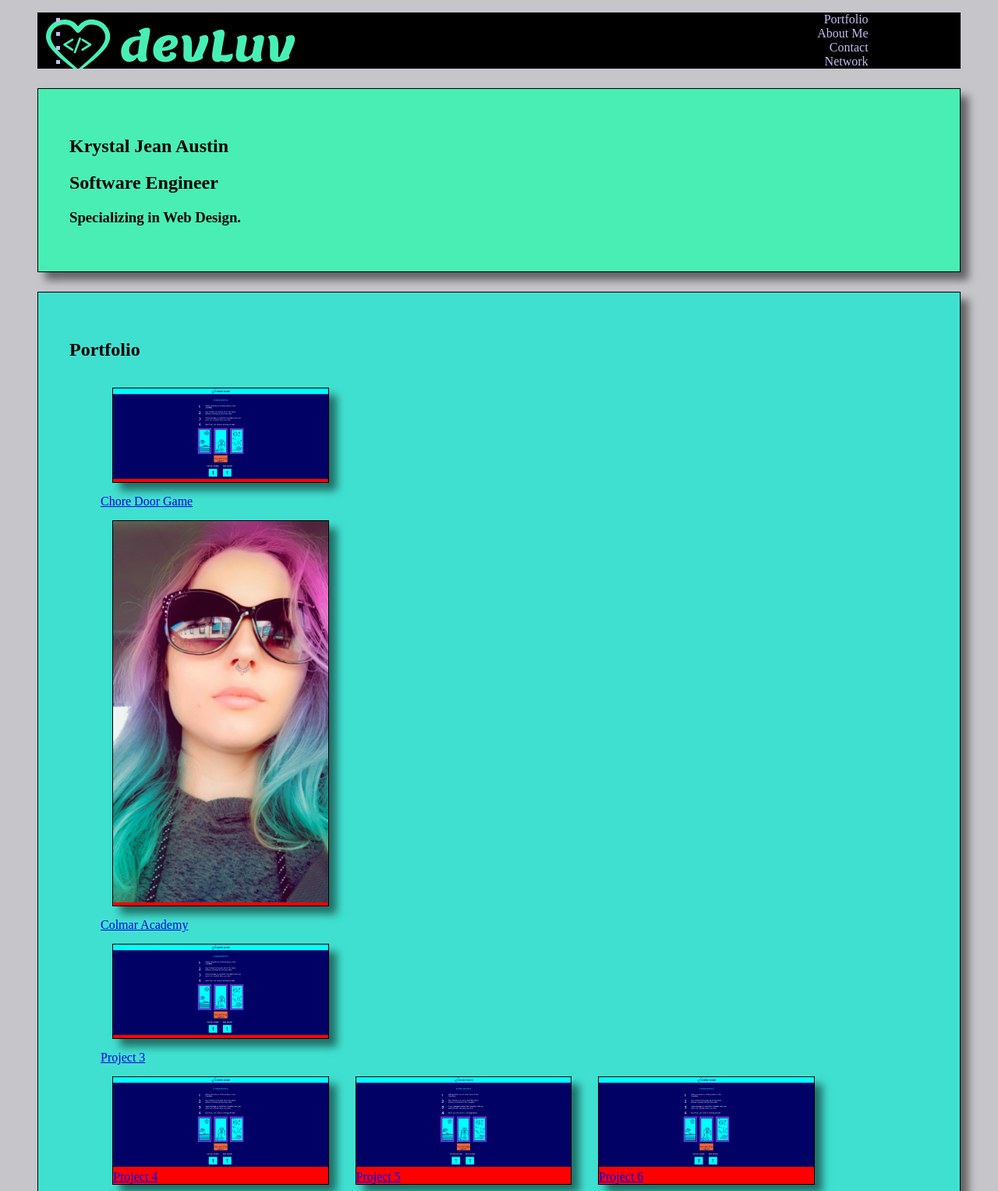
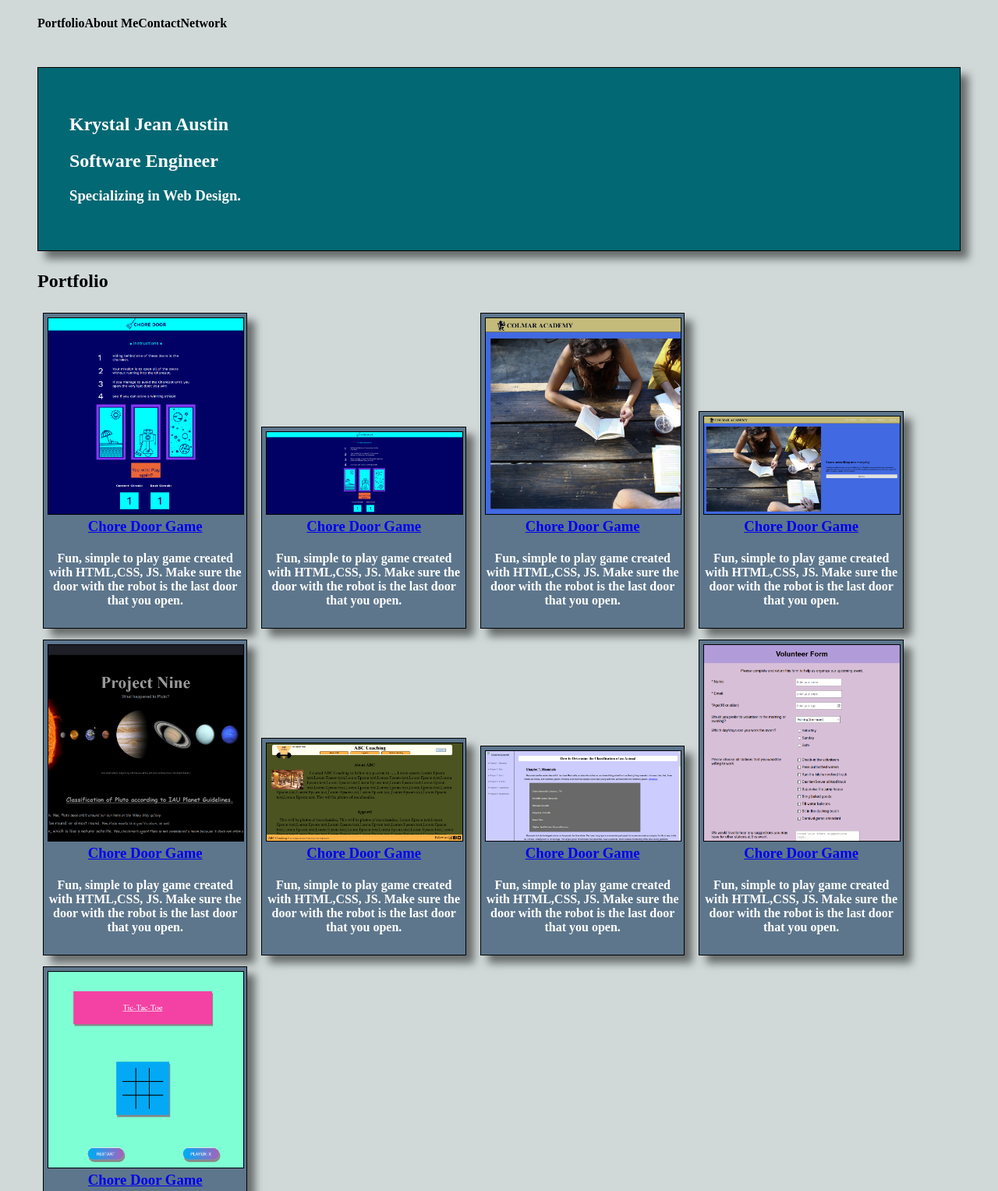
Before and after one commit to KrystalJean/KrystalJean.github.io, a plain HTML site: page index.html in a window 1280 px wide. Shown: the top 1527 px of the page at 78% size. Drawn offline with Linux system fonts and the light colour scheme.

Commit message:
ssh go around fix

```diff
--- a/index.html
+++ b/index.html
@@ -9,80 +9,124 @@
 
 </head>
 <body>
-    <header>
-        <nav>
-            <ul>
-                <li>Portfolio</li>
-                <li>About Me</li>
-                <li>Contact</li>
-                <li>Network</li>
-            </ul>
+
+    <!-- Navigation Bar -->
+
+    <nav id="navbar">
+        <h4>Portfolio</h4>
+        <h4>About Me</h4>
+        <h4>Contact</h4>
+        <h4>Network</h4>
     </nav>
-    </header>
 
-    <!--Beginning of the Hero Banner section-->
+    <!--Hero Banner-->
+
     <section id="hero">
         <h1>Krystal Jean Austin</h1>
         <h2>Software Engineer</h2>
         <h3>Specializing in Web Design.</h3>
     </section>
 
-    <!--Beginning of the Porfolio tabs-->
+    <!--Porfolio Cards-->
     <section id="portfolio">
         <h2>Portfolio</h2>
 
-            <ul id ="projectsContainer">
-                <li class="tile">
-                    <div id="projectOne" class="projects">
-                        <img id="projectOnePic"  class="projectPics" src="images/Project 1 Chore Door .png"/>
+        <div id="project-cards" class="container">
+
+            <div id="one" class="tile">
+                <div class="inner-tile">
+                    <img id="projectOnePic"  class="projectPics" src="images/Chore Door (1).png"/>
+                    <h3 class="project-title"><a href="https://krystaljean.github.io/Chore-Door-Game/">Chore Door Game</a></h3>
+                    <h4 class="project-description">Fun, simple to play game created with HTML,CSS, JS.
+                        Make sure the door with the robot is the last door that you open.
+                    </h4>
                 </div>
-                    <div>
-                        <a href="https://krystaljean.github.io/Chore-Door-Game/">Chore Door Game</a>
             </div>
-                </li>
 
-                <li class="tile">
-                    <div id="projectTwo" class="projects">
-                        <img id="projectTwoPic" class="projectPics" src="images/Snapchat-1896863642.jpg"/>
+            <div id="two" class="tile">
+                <div class="inner-tile">
+                    <img id="projectTwoPic" class="projectPics" src="images/Chore Door .png"/>
+                    <h3 class="project-title"><a href="https://krystaljean.github.io/Chore-Door-Game/">Chore Door Game</a></h3>
+                    <h4 class="project-description">Fun, simple to play game created with HTML,CSS, JS.
+                        Make sure the door with the robot is the last door that you open.
+                    </h4>
                 </div>
-                    <div>
-                        <a href="https://krystaljean.github.io/Colmar-Academy/">Colmar Academy</a>
             </div>
-                </li>
 
-                <li class="tile">
-                    <div id="projectThree" class="projects">
-                        <img id="projectThreePic"  class="projectPics" src="images/Project 1 Chore Door .png"/>
+            <div id="three" class="tile">
+                <div class="inner-tile">
+                    <img id="projectThreePic"  class="projectPics" src="images/Colmar Academy (2).jpg"/>
+                    <h3 class="project-title"><a href="https://krystaljean.github.io/Chore-Door-Game/">Chore Door Game</a></h3>
+                    <h4 class="project-description">Fun, simple to play game created with HTML,CSS, JS.
+                        Make sure the door with the robot is the last door that you open.
+                    </h4>
                 </div>
-                    <div>
-                        <a href="https://krystaljean.github.io/Chore-Door-Game/">Project 3</a>
             </div>
-                </li>
 
-                <li id="projectFour" class="projects">
-                    <img id="projectFourPic"  class="projectPics" src="images/Project 1 Chore Door .png"/>
-                    <a href="https://krystaljean.github.io/Chore-Door-Game/">Project 4</a>
-                </li>
-                <li id="projectFive" class="projects">
-                    <img id="projectFivePic"  class="projectPics" src="images/Project 1 Chore Door .png"/>
-                    <a href="https://krystaljean.github.io/Chore-Door-Game/">Project 5</a>
-                </li>
+            <div id="four" class="tile">
+                <div class="inner-tile">
+                    <img id="projectFourPic"  class="projectPics" src="images/Colmar Academy.jpg"/>
+                    <h3 class="project-title"><a href="https://krystaljean.github.io/Chore-Door-Game/">Chore Door Game</a></h3>
+                    <h4 class="project-description">Fun, simple to play game created with HTML,CSS, JS.
+                        Make sure the door with the robot is the last door that you open.
+                    </h4>
+                </div>
+            </div>
 
-                <li id="projectSix" class="projects">
-                    <img id="projectSixPic"  class="projectPics" src="images/Project 1 Chore Door .png"/>
-                    <a href="https://krystaljean.github.io/Chore-Door-Game/">Project 6</a>
-                </li>
-                <li id="projectSeven" class="projects">
-                    <img id="projectSevenPic"  class="projectPics" src="images/Project 1 Chore Door .png"/>
-                    <a href="https://krystaljean.github.io/Chore-Door-Game/">Project 7</a>
-                </li>
-                <li id="projectEight" class="projects">
-                    <img id="projectEightPic"  class="projectPics" src="images/Project 1 Chore Door .png"/>
-                    <a href="https://krystaljean.github.io/Chore-Door-Game/">Project 8</a>
-                </li>
-            </ul>
+            <div id="five" class="tile">
+                <div class="inner-tile">
+                    <img id="projectFivePic"  class="projectPics" src="images/Pluto.png"/>
+                    <h3 class="project-title"><a href="https://krystaljean.github.io/Chore-Door-Game/">Chore Door Game</a></h3>
+                    <h4 class="project-description">Fun, simple to play game created with HTML,CSS, JS.
+                        Make sure the door with the robot is the last door that you open.
+                    </h4>
+                </div>
+            </div>
 
+            <div id="six" class="tile">
+                <div class="inner-tile">
+                    <img id="projectSixPic"  class="projectPics" src="images/ABC Coaching.png"/>
+                    <h3 class="project-title"><a href="https://krystaljean.github.io/Chore-Door-Game/">Chore Door Game</a></h3>
+                    <h4 class="project-description">Fun, simple to play game created with HTML,CSS, JS.
+                        Make sure the door with the robot is the last door that you open.
+                    </h4>
+                </div>
+            </div>
+
+            <div id="seven" class="tile">
+                <div class="inner-tile">
+                    <img id="projectSevenPic"  class="projectPics" src="images/Animal Classifications.png"/>
+                    <h3 class="project-title"><a href="https://krystaljean.github.io/Chore-Door-Game/">Chore Door Game</a></h3>
+                    <h4 class="project-description">Fun, simple to play game created with HTML,CSS, JS.
+                        Make sure the door with the robot is the last door that you open.
+                    </h4>
+                </div>
+            </div>
+
+            <div id="eight" class="tile">
+                <div class="inner-tile">
+                    <img id="projectEightPic"  class="projectPics" src="images/Survey Form.png"/>
+                    <h3 class="project-title"><a href="https://krystaljean.github.io/Chore-Door-Game/">Chore Door Game</a></h3>
+                    <h4 class="project-description">Fun, simple to play game created with HTML,CSS, JS.
+                        Make sure the door with the robot is the last door that you open.
+                    </h4>
+                </div>
+            </div>
+
+            <div id="nine" class="tile">
+                <div class="inner-tile">
+                    <img id="projectNinePic"  class="projectPics" src="images/Tic Tac Toe.png"/>
+                    <h3 class="project-title"><a href="https://krystaljean.github.io/Chore-Door-Game/">Chore Door Game</a></h3>
+                    <h4 class="project-description">Fun, simple to play game created with HTML,CSS, JS.
+                        Make sure the door with the robot is the last door that you open.
+                    </h4>
+                </div>
+            </div>
+
+        </div>
     </section>
+
+    <!--About Me-->
 
     <section id="about">
         <h2>About Me</h2>
@@ -111,19 +155,23 @@
                 <li>Javascript</li>
             </ul>
         </p>
+    </section>
+</body>
 
-        <h2 id="contact">Contact Me</h2>
+    <!--Contact-->
+
+<footer id="contact">
+    <h2>Contact Me</h2>
     <p>
         If you would like me to create a website for you, reach out to me @ _______________. <!--add your email address here-->
     </p>
-    </section>
-</body>
-<footer id="favicons">
+    <section class="favicons">
         <i class="fa fa-jedi fa-2x"></i>
         <i class="fa fa-facebook fa-2x"></i>
         <i class="fa fa-instagram fa-2x"></i>
         <i class="fa fa-github fa-2x"></i>
         <i class="fa fa-linkedin fa-2x"></i>
         <i class="fa fa-gmail fa-2x"></i>
+    </section>
 </footer>
 </html>
--- a/style.css
+++ b/style.css
@@ -1,25 +1,17 @@
 @import url(https://maxcdn.bootstrapcdn.com/font-awesome/4.3.0/css/font-awesome.min.css);
 
 body {
-    background-color: rgb(197, 197, 202);
+    background-color: #D0D9D8;
     margin: 0 48px;
 }
 
-nav {
-    color :#c2bdee;
-    width: 90%;
-    text-align: right;
-
+#navbar {
+    width: 100%;
+    display: flex;
+    text-align: center;
 }
 
-header {
-    background-image: url("./images/devLuv-PNG.png");
-    background-repeat: no-repeat;
-    background-color: black;
-
-}
-
-section {
+#hero, #about, #contact {
     padding: 40px;
     margin: 25px 0;
     border: black solid 1px;
@@ -27,42 +19,55 @@ section {
 }
 
 #hero {
-    background-color: #49eeb4;
+    color:white;
+    background-color:#026873;
 }
 
 #portfolio {
-    background-color: turquoise;
-}
-
-#projectsContainer {
-    width: 100%;
-    height:100;
-
+    background-color: #D0D9D8;
 }
 
 .tile {
-    display: inline;
-
+    width: 22%;
+    height:auto;
+    border: black solid 1px;
+    box-shadow: 10px 10px 10px rgba(0, 0, 0, 0.5);
+    margin: 7px;
+    display: inline-block;
+    text-align: center;
+    background-color: #5D768C;
 }
 
-.projects {
-width: 25%;
-height:50%;
-background-color: red;
-border: black solid 1px;
-box-shadow: 10px 10px 10px rgba(0, 0, 0, 0.5);
-margin: 15px;
-display: inline-block;
+.inner-tile {
+
+    padding: 5px;
+    width:auto;
+    height:auto;
 }
 
 .projectPics {
     width: 100%;
-    height: 100%;
+    height:100%;
+    border: black solid 1px;
+
+}
+
+.project-title {
+    margin: 0px 0px 0px 0px;
+}
+
+.project-description {
+    color: white;
 }
 
 #about {
-    background-color: #c2bdee;
-    opacity: 80%;
+    background-color: #9CC1D9;
+
+}
+
+#contact {
+    background-color: #03A696;
+
 }
 
 ul {
```
Also changed, not shown: images/ABC Coaching.png (added), images/Animal Classifications.png (added), images/Chore Door (1).png (added), images/Chore Door .png (added), images/Colmar Academy (2).jpg (added), images/Colmar Academy.jpg (added), images/Pluto.png (added), images/Project 1 Chore Door .png (deleted), images/Snapchat-1896863642.jpg (deleted), images/Survey Form.png (added), images/Tic Tac Toe.png (added), images/skyline.jpg (deleted), images/skyline2.jpg (deleted). Lines whose indentation alone changed are shown as unchanged.
